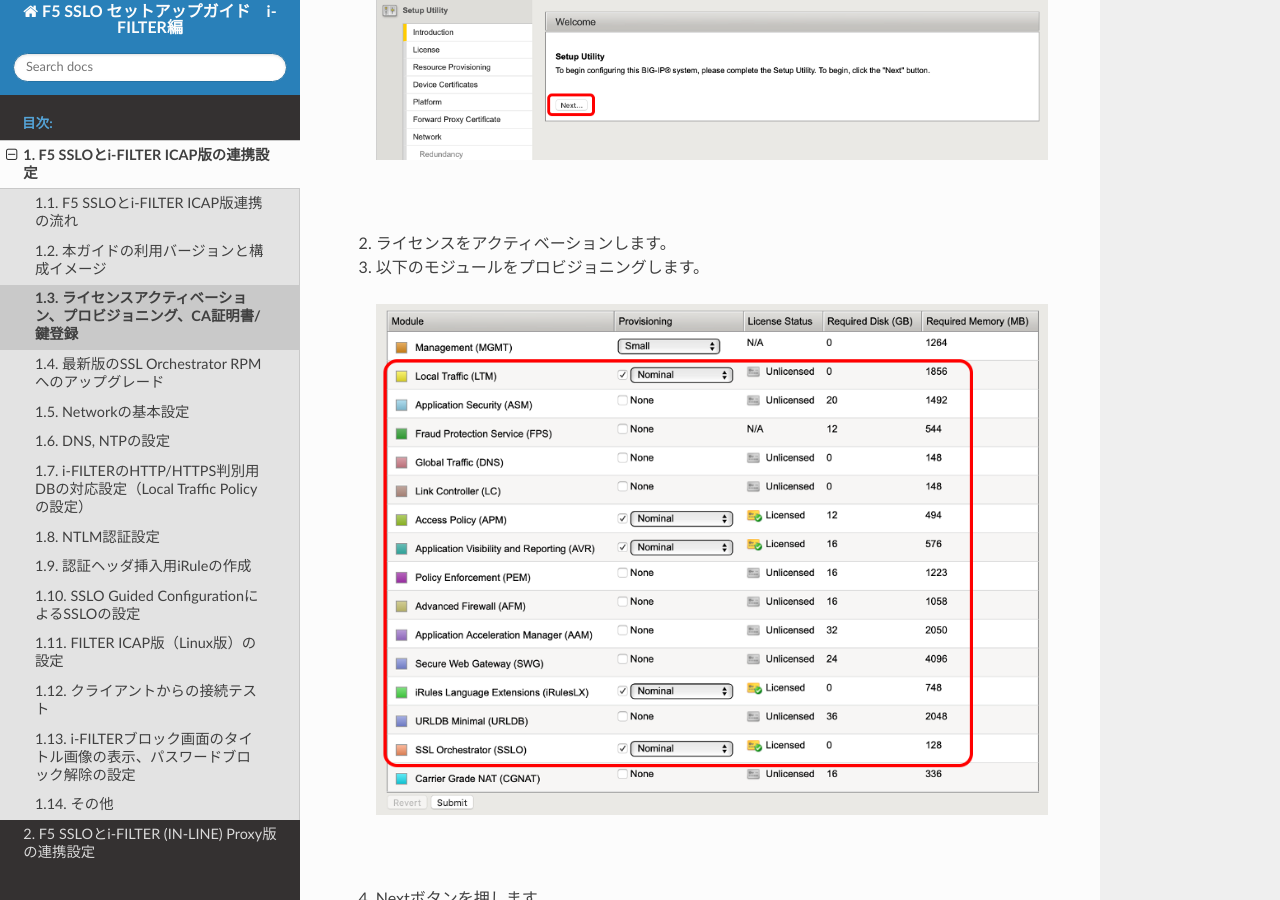
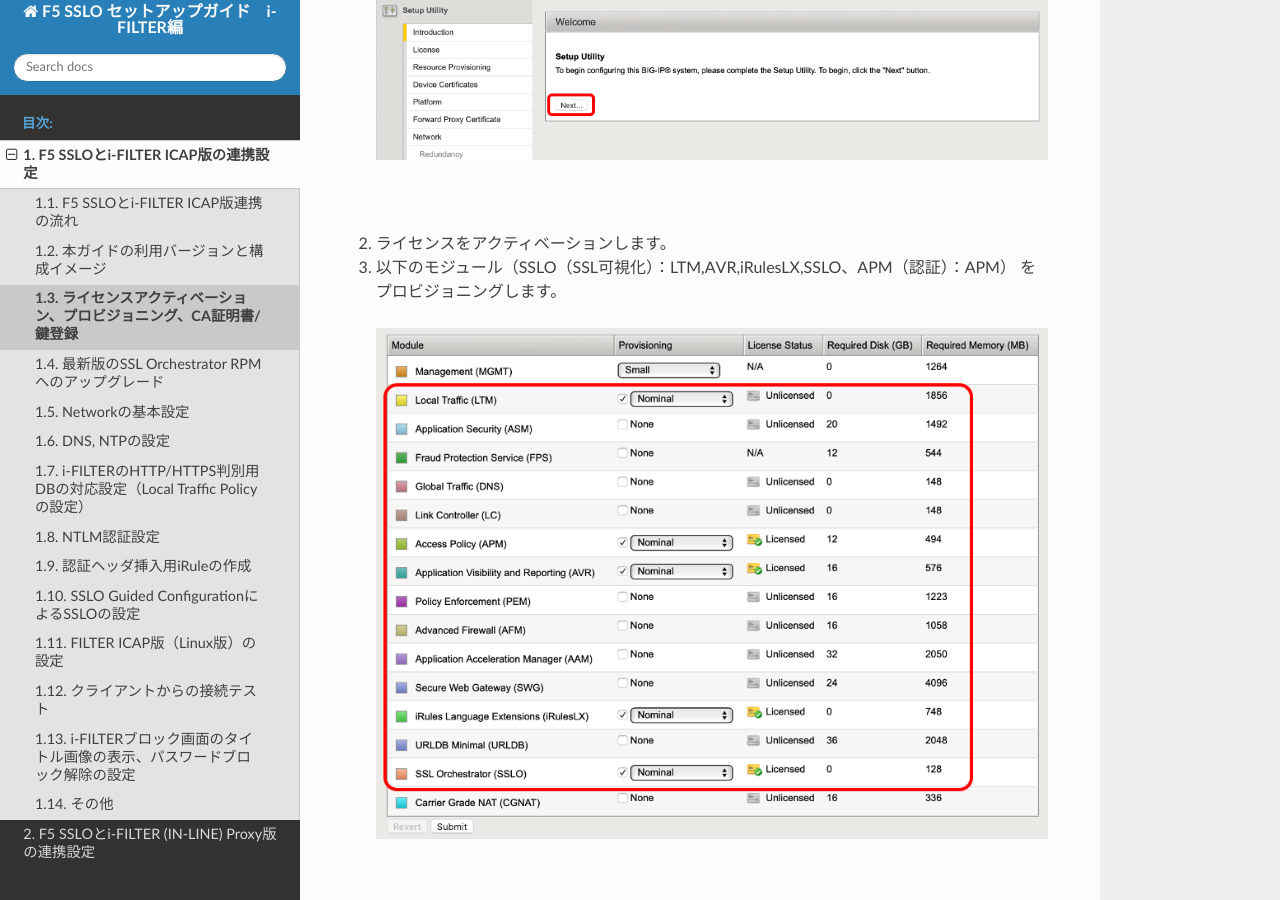
Before and after one commit to BeF5/f5j-sslo-iswf, a Sphinx documentation site: the page built from docs/content1/module03/module03.rst, in a window 1280 px wide and 900 px high, scrolled down 356 px. Built offline with Sphinx 7.4.7 and the Read the Docs theme 2.0.0, drawn with Linux system fonts in a browser that asks for light colours.

Commit message:
no message

```diff
--- a/docs/content1/module03/module03.rst
+++ b/docs/content1/module03/module03.rst
@@ -7,7 +7,7 @@
    |
 #. ライセンスをアクティベーションします。
 
-#. 以下のモジュールをプロビジョニングします。
+#. 以下のモジュール（SSLO（SSL可視化）：LTM,AVR,iRulesLX,SSLO、APM（認証）：APM） をプロビジョニングします。
 
    .. image:: images/mod3-2.png
    |
```
